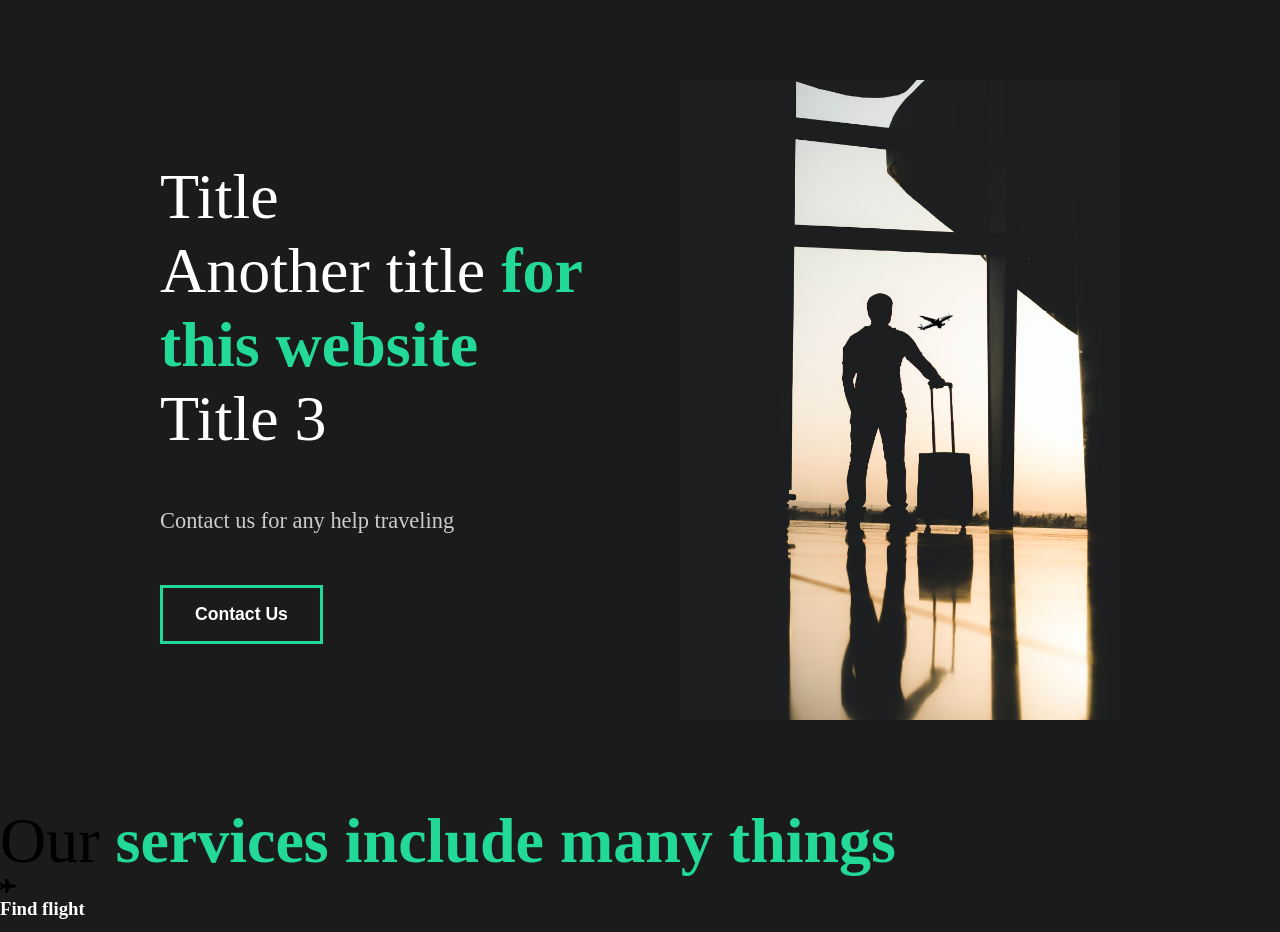
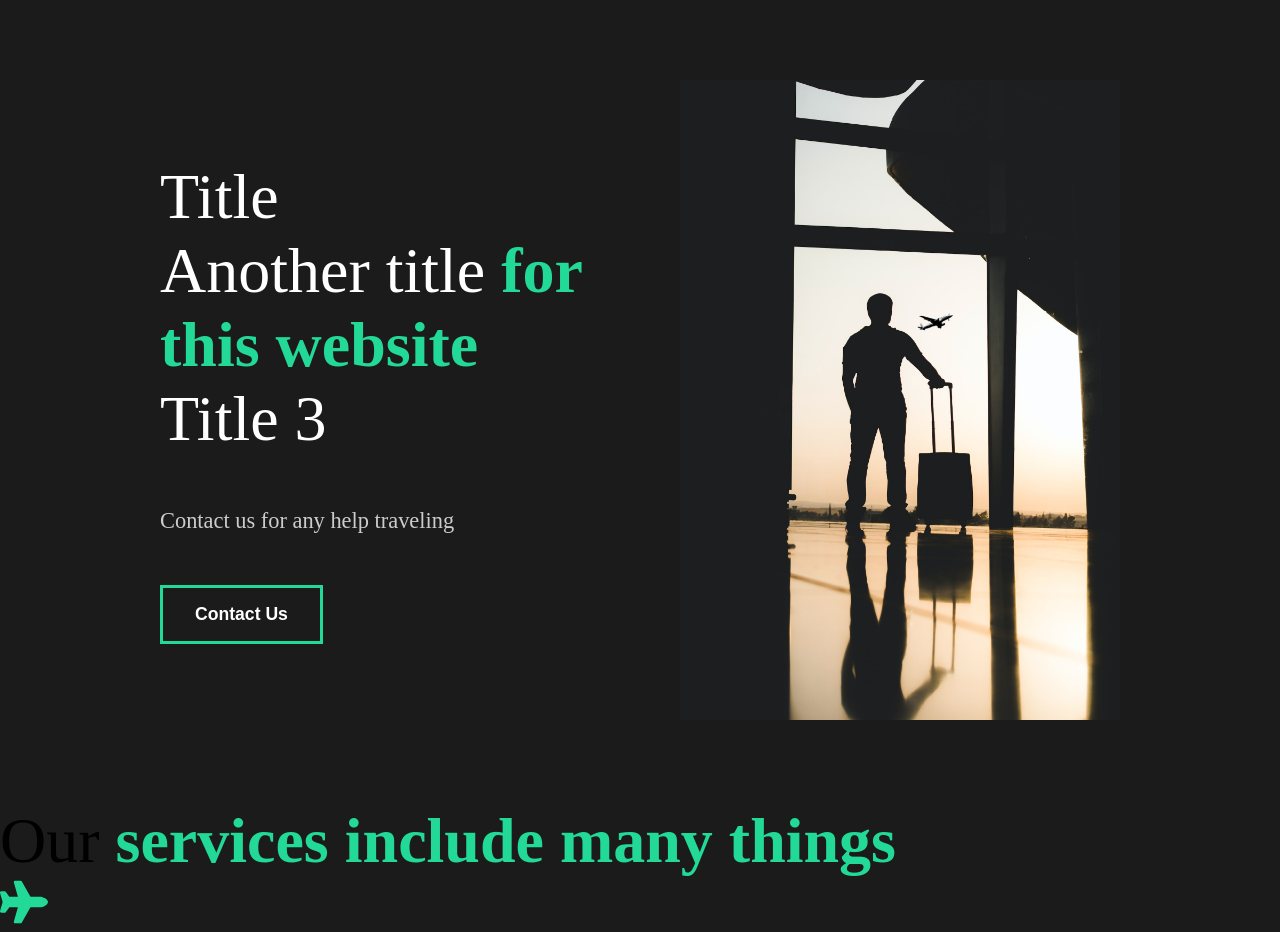
Before and after one commit to johnlombardi389/comp-website, a React (Create React App) app: page / in a window 1280 px wide. Shown: the top 932 px of the page. Built offline with nearby package versions, Linux system fonts and the light colour scheme.

Commit message:
Increased size of about section icons

```diff
--- a/src/components/GlobalStyle.js
+++ b/src/components/GlobalStyle.js
@@ -54,6 +54,12 @@ const GlobalStyle = createGlobalStyle`
       font-size: 1.4rem;
       line-height: 150%;
     }
+
+    svg {
+      color: #23d997;
+      width: 3rem;
+      height: 3rem;
+    }
 `;
 
 export default GlobalStyle;
```
